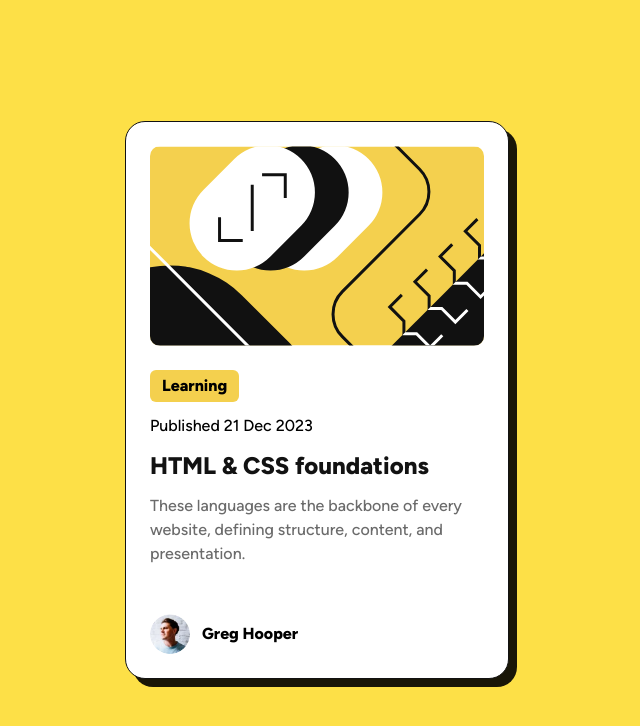
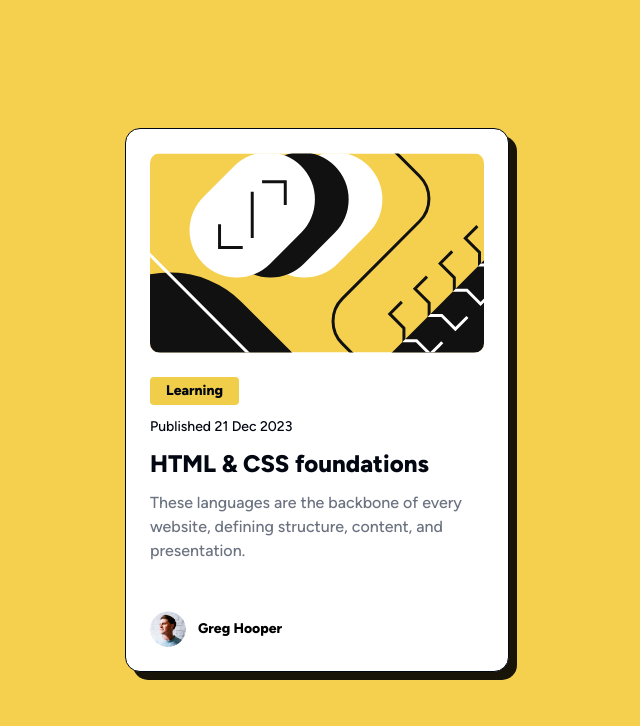
Before and after one commit to mechitoua/blog-preview-card, a Vue app: page / in a window 1280 px wide. Shown: the top 726 px of the page, without its empty margins (323-963 px from the left). Built offline with nearby package versions, Linux system fonts and the light colour scheme.

Commit message:
🎨 style: refine colors and dimensions for better visual harmony
- Update yellow color palette for background and primary
- Adjust text colors to use gray-950
- Fine-tune avatar and text sizes

```diff
--- a/src/App.vue
+++ b/src/App.vue
@@ -19,7 +19,7 @@ const post: BlogPost = {
 </script>
 
 <template>
-  <main class="min-h-screen bg-yellow-300 flex items-center justify-center p-6">
+  <main class="min-h-screen bg-yellow-background flex items-center justify-center p-6">
     <BlogCard :post="post" />
   </main>
 </template>
--- a/src/components/BlogCard.vue
+++ b/src/components/BlogCard.vue
@@ -11,7 +11,7 @@ const formattedDate = format(post.publishDate, 'd MMM yyyy');
 
 <template>
   <article
-    class="bg-white rounded-[20px] overflow-hidden max-w-sm font-figtree border border-gray-950 shadow-[8px_8px_0px_0px_rgba(0,0,0,0.9)] p-6"
+    class="bg-white rounded-[15px] overflow-hidden w-[384px] font-figtree border border-gray-950 shadow-[8px_8px_0px_0px_rgba(0,0,0,0.9)] p-6"
     itemscope
     itemtype="http://schema.org/BlogPosting">
     <header>
@@ -19,13 +19,13 @@ const formattedDate = format(post.publishDate, 'd MMM yyyy');
         <img
           :src="post.imageUrl"
           :alt="post.title"
-          class="w-full rounded-[10px] object-cover max-sm:h-[200px]"
+          class="w-full rounded-[10px] object-cover h-[200px]"
           itemprop="image" />
       </figure>
 
       <div class="space-y-3">
         <span
-          class="inline-block px-3 py-1 bg-yellow-primary text-black rounded-md max-sm:text-xs font-extrabold"
+          class="inline-block px-4 py-1 bg-yellow-primary text-gray-950 rounded-[4px] text-sm font-extrabold"
           role="tag"
           itemprop="articleSection">
           {{ post.category }}
@@ -33,7 +33,7 @@ const formattedDate = format(post.publishDate, 'd MMM yyyy');
 
         <time
           :datetime="post.publishDate.toISOString()"
-          class="block text-black max-sm:text-xs font-medium"
+          class="block text-gray-950 text-sm font-medium"
           itemprop="datePublished">
           Published {{ formattedDate }}
         </time>
@@ -41,7 +41,7 @@ const formattedDate = format(post.publishDate, 'd MMM yyyy');
     </header>
 
     <main class="space-y-3 my-3">
-      <h2 class="max-sm:text-xl text-2xl font-extrabold text-gray-950" itemprop="headline">
+      <h2 class="text-[24px] font-extrabold text-gray-950 leading-tight" itemprop="headline">
         <a
           href="#"
           class="block hover:text-yellow-primary transition-colors duration-200"
@@ -59,8 +59,8 @@ const formattedDate = format(post.publishDate, 'd MMM yyyy');
       <img
         :src="post.author.avatarUrl"
         :alt="'Avatar of ' + post.author.name"
-        class="w-10 h-10 rounded-full object-cover" />
-      <span class="font-extrabold text-md text-black" itemprop="author">
+        class="w-9 h-9 rounded-full object-cover" />
+      <span class="font-extrabold text-sm text-black" itemprop="author">
         {{ post.author.name }}
       </span>
     </footer>
--- a/tailwind.config.js
+++ b/tailwind.config.js
@@ -5,11 +5,8 @@ export default {
     extend: {
       colors: {
         yellow: {
-          primary: 'hsl(47, 88%, 63%)',
-        },
-        gray: {
-          500: 'hsl(0, 0%, 42%)',
-          950: 'hsl(0, 0%, 7%)',
+          primary: '#F0CE49',
+          background: '#F5D04E',
         },
       },
       fontFamily: {
```
